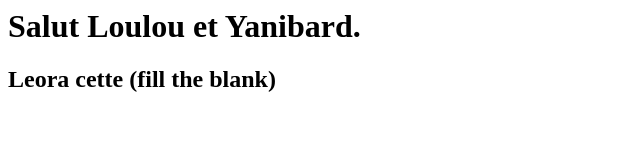
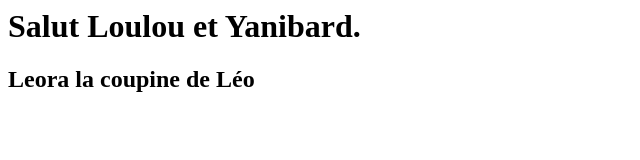
Before and after one commit to Leo-Riche/Git-copy, a plain HTML site: page index.html in a window 1280 px wide. Shown: the whole page, without its empty margins (0-640 px from the left). Drawn offline with Linux system fonts and the light colour scheme.

Commit message:
Add H2 Leora

```diff
--- a/index.html
+++ b/index.html
@@ -1,2 +1,2 @@
 <h1>Salut Loulou et Yanibard.</h1>
-<h2>Leora cette (fill the blank)</h2>
+<h2>Leora la coupine de Léo</h2>
```
